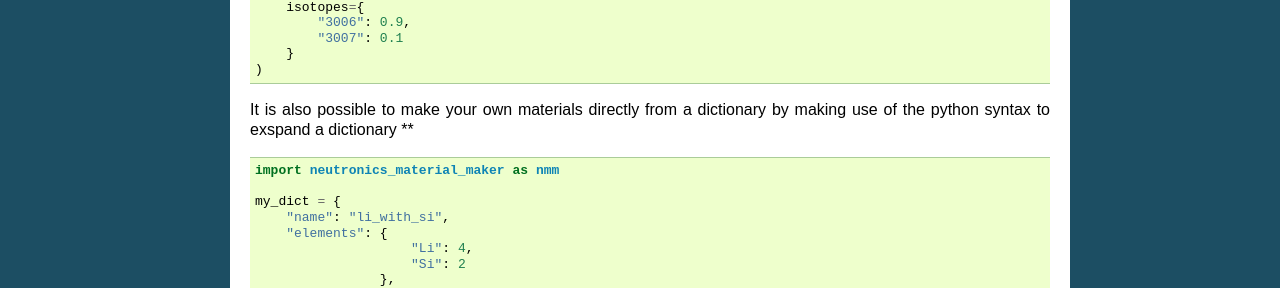
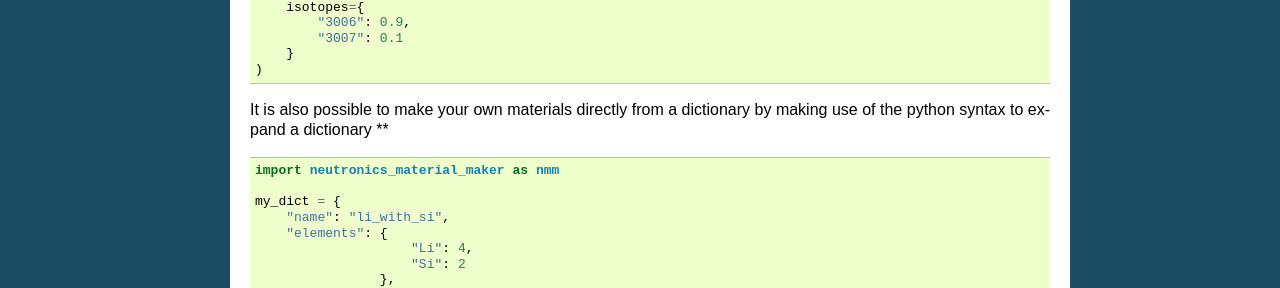
Before and after one commit to fusion-energy/neutronics_material_maker, a Sphinx documentation site: the page built from docs/source/example_material.rst, in a window 1280 px wide. Shown: the part 842-1130 px from the top of the page. Built offline with Sphinx 7.4.7, drawn with Linux system fonts in a browser that asks for light colours.

Commit message:
removed typos

```diff
--- a/docs/source/example_material.rst
+++ b/docs/source/example_material.rst
@@ -59,7 +59,7 @@ Example making materials from isotopes defined by zaid
     )
 
 It is also possible to make your own materials directly from a dictionary by
-making use of the python syntax to exspand a dictionary **
+making use of the python syntax to expand a dictionary **
 
 .. code-block:: python
 
```
Also changed, not shown: docs/source/example_material_from_library.rst (+16 -6 lines), docs/source/index.rst (+5 -8 lines).
